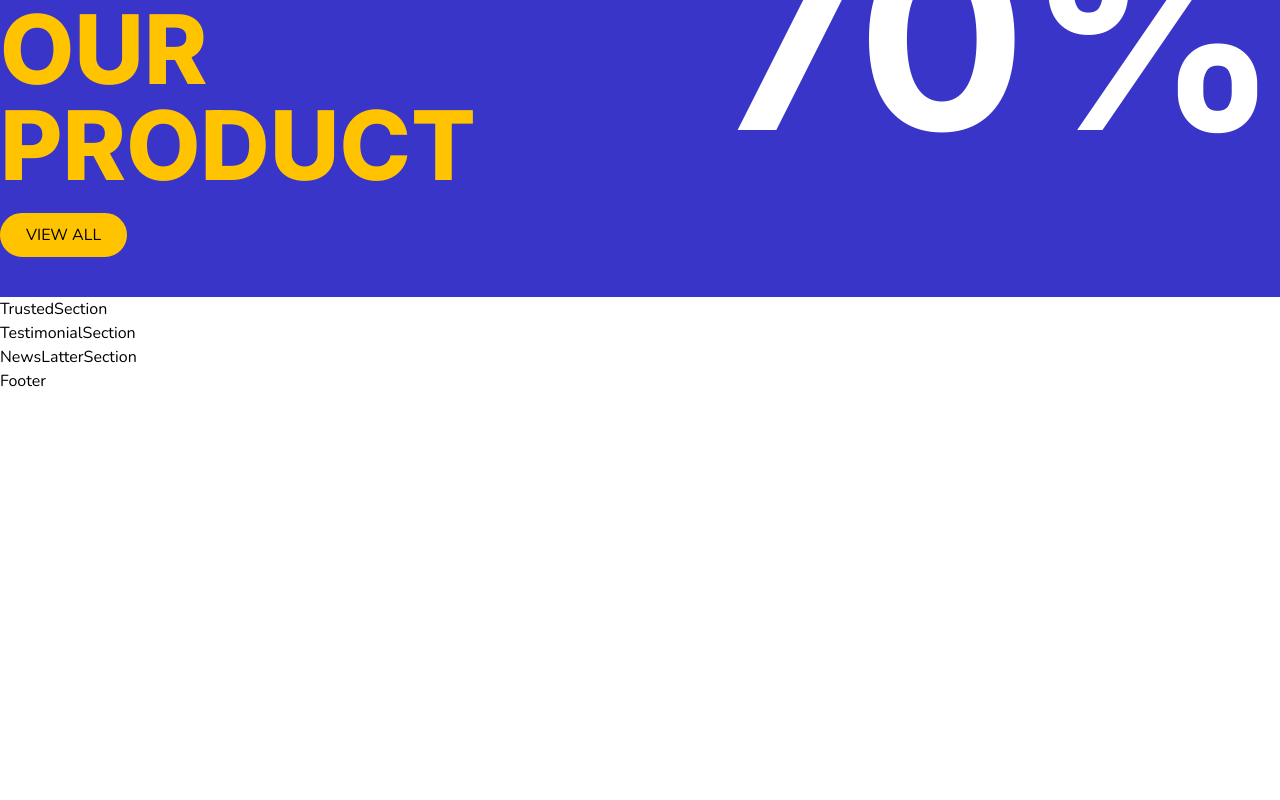
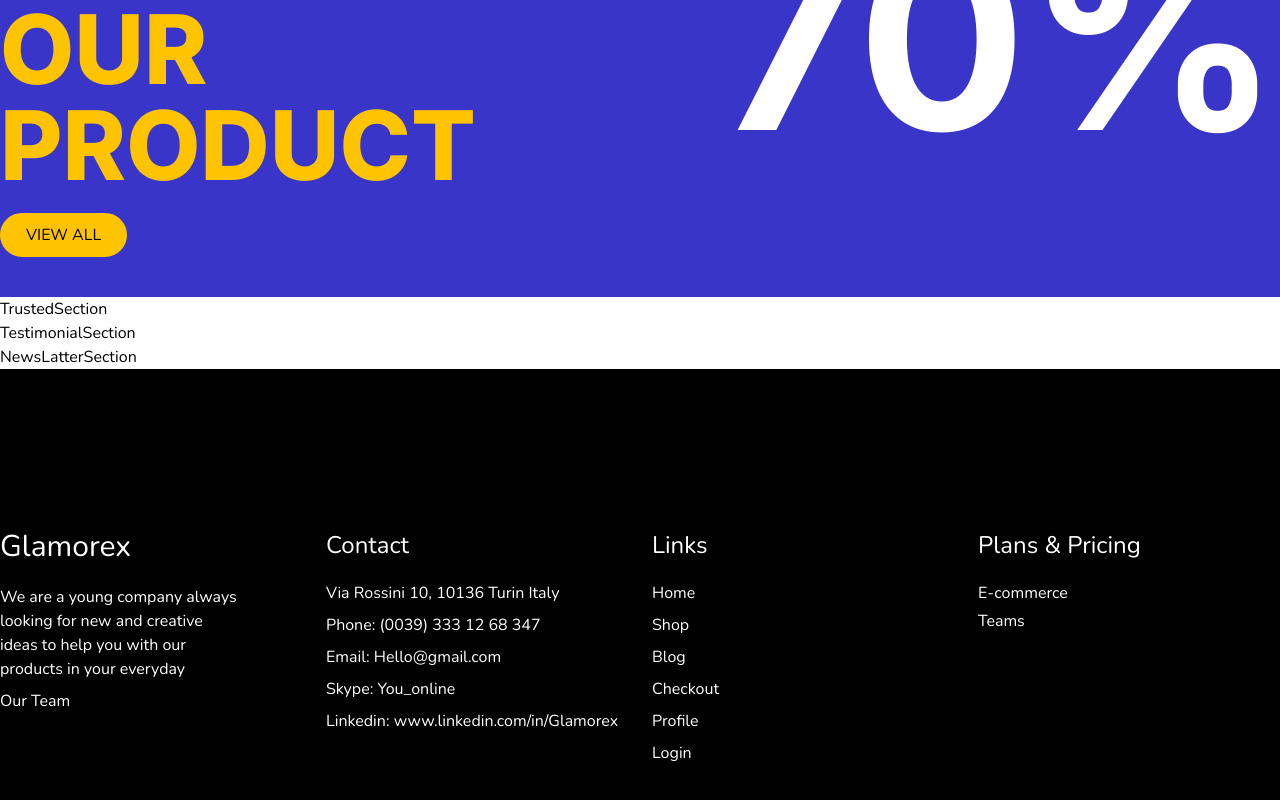
Before and after one commit to ashiqur-r-biplop/glamorex, a Next.js app: page / in a window 1280 px wide. Shown: the part 402-1202 px from the top of the page. Before the commit the page ends 800 px from the top, so only its background shows below. Built offline with nearby package versions, Linux system fonts and the light colour scheme.

Commit message:
added footer

```diff
--- a/src/app/(customers)/components/shared/Footer.jsx
+++ b/src/app/(customers)/components/shared/Footer.jsx
@@ -1,11 +1,50 @@
-
-
 const Footer = () => {
-    return (
-        <div>
-            Footer
+  return (
+    <div className="bg-black text-white py-40">
+      <div className="container mx-auto">
+        <div className="grid grid-cols-1 md:grid-cols-2 lg:grid-cols-4 gap-6">
+          <div className="space-y-5">
+            <h1 className="text-3xl">Glamorex</h1>
+            <div className="space-y-2">
+              <p className="w-4/5">
+                We are a young company always looking for new and creative ideas
+                to help you with our products in your everyday
+              </p>
+              <p>Our Team</p>
+            </div>
+          </div>
+          <div className="space-y-5">
+            <h1 className="text-2xl">Contact</h1>
+            <div className="space-y-2">
+              <p>Via Rossini 10, 10136 Turin Italy</p>
+              <p>Phone: (0039) 333 12 68 347</p>
+              <p>Email: Hello@gmail.com</p>
+              <p>Skype: You_online</p>
+              <p>Linkedin: www.linkedin.com/in/Glamorex</p>
+            </div>
+          </div>
+          <div className="space-y-5">
+            <h1 className="text-2xl">Links</h1>
+            <div className="space-y-2">
+              <p>Home</p>
+              <p>Shop</p>
+              <p>Blog</p>
+              <p>Checkout</p>
+              <p>Profile</p>
+              <p>Login</p>
+            </div>
+          </div>
+          <div className="space-y-5">
+            <h1 className="text-2xl">Plans & Pricing</h1>
+            <div className="space-y-1">
+              <p>E-commerce</p>
+              <p>Teams</p>
+            </div>
+          </div>
         </div>
-    );
+      </div>
+    </div>
+  );
 };
 
 export default Footer;
```
